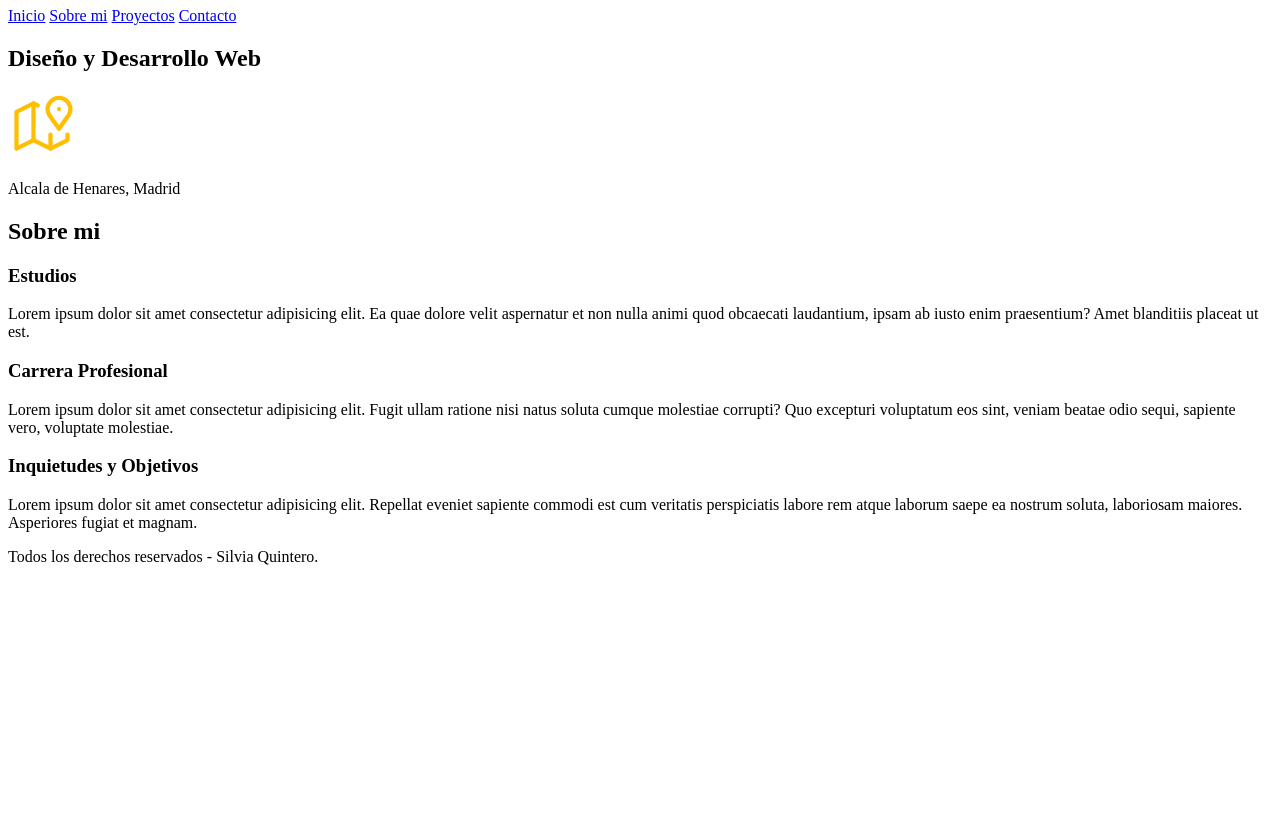
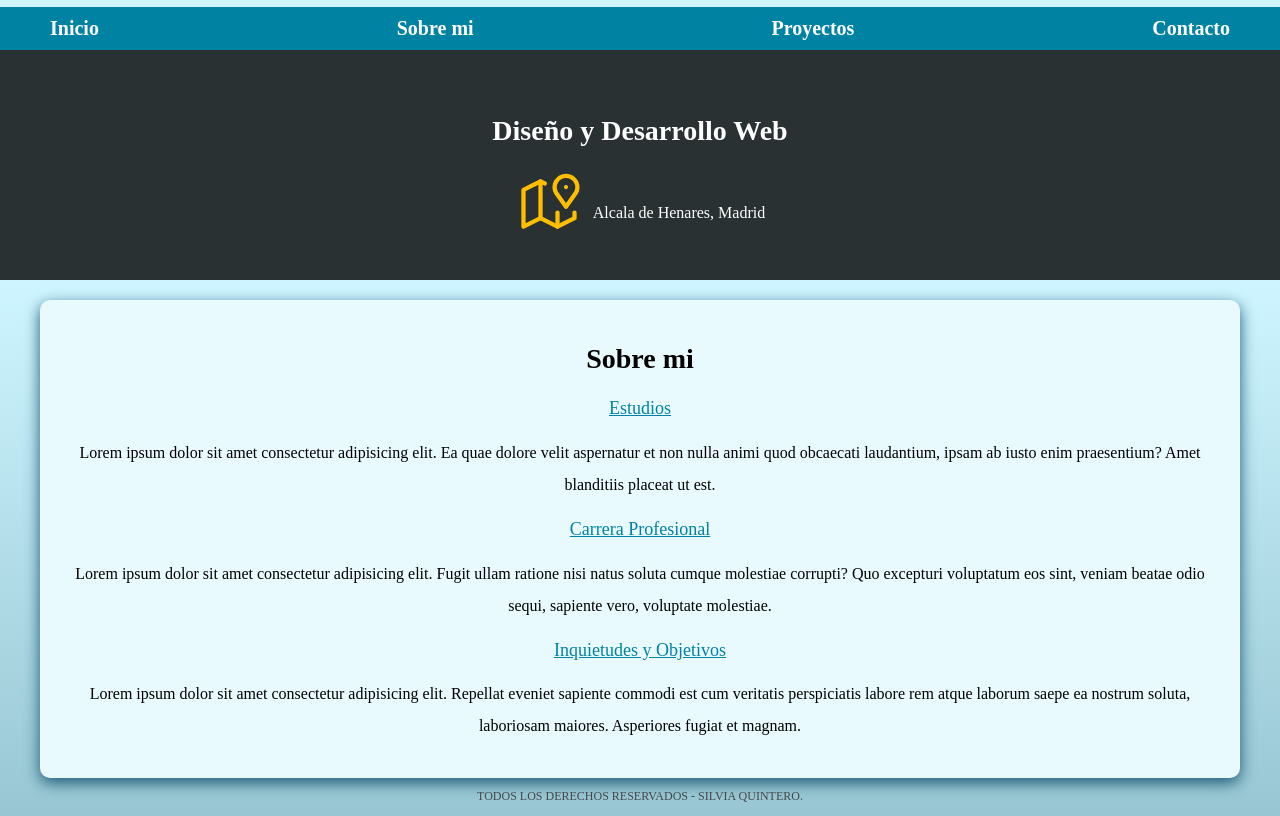
Before and after one commit to Silvia-quint/portfolio-web, a website built with Vite: page src/sobre-mi.html in a window 1280 px wide. Shown: the part 73-889 px from the top of the page. Before the commit the page ends 800 px from the top, so only its background shows below. Built offline with nearby package versions, Linux system fonts and the light colour scheme; files whose address does not match are found by name; a web font is replaced by a local one.

Commit message:
corrections index.css and index.html

```diff
--- a/src/sobre-mi.html
+++ b/src/sobre-mi.html
@@ -5,13 +5,13 @@
     <meta http-equiv="X-UA-Compatible" content="IE=edge">
     <meta name="viewport" content="width=device-width, initial-scale=1.0">
     <title>Silvia Quintero - Diseñadora Web Freelancer</title>
-    <link rel="preload" href="css/normalize.css" as="style">
-    <link rel="stylesheet" href="css/normalize.css">
+    <link rel="preload" href="normalize.css" as="style">
+    <link rel="stylesheet" href="normalize.css">
     <link rel="preconnect" href="https://fonts.googleapis.com">
     <link rel="preconnect" href="https://fonts.gstatic.com" crossorigin>
     <link href="https://fonts.googleapis.com/css2?family=Bona+Nova:ital,wght@0,400;0,700;1,400&display=swap" rel="stylesheet">
-    <link rel="preload" href="css/estilo-inicio.css" as="style">
-    <link rel="stylesheet" href="css/estilo-inicio.css">
+    <link rel="preload" href="index.css" as="style">
+    <link rel="stylesheet" href="index.css">
     <script class="alerta">
         alert("WEB EN CONSTRUCCION (Es posible que algunos enlaces y/o utilidades no funcionen correctamente. Disculpen las molestias. Gracias")
     </script>
@@ -21,7 +21,7 @@
          <h1 class="titulo">Silvia Quintero <span>Freelance</span></h1>
          <div class="nav-bg">
              <nav class="barra-navegacion contenedor">
-                 <a href="index.html">Inicio</a>
+                <a href="../index.html">Inicio</a>
                  <a href="sobre-mi.html">Sobre mi</a>
                  <a href="proyectos.html">Proyectos</a>
                  <a href="contacto.html">Contacto</a>
```
Also changed, not shown: index.html (+1 -1 lines), src/contacto.html (+5 -5 lines), src/proyectos.html (+5 -5 lines).
